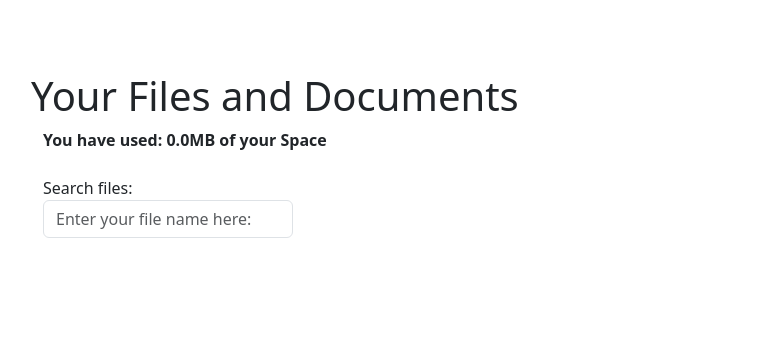
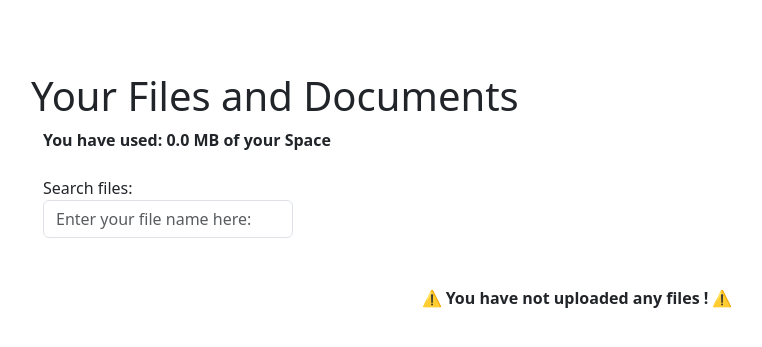
Before and after one commit to ravin-d-27/File_Transfer_Server, a Django app: page /files/ in a window 1280 px wide. Shown: the part 61-408 px from the top of the page, without its empty margins (63-825 px from the left). Run offline with Django 4.2, Linux system fonts and the light colour scheme; the visitor is signed in with stand-in values (Sample User, id 1); data that the repository does not hold is empty; parts of the project's set-up code (start-up, migrations or seed data) failed here and were passed over.

Commit message:
Made the delete process visible and have fixed some functionality issues

```diff
--- a/File_Server/files/templates/files/file_list.html
+++ b/File_Server/files/templates/files/file_list.html
@@ -45,7 +45,7 @@
 
     <h1>Your Files and Documents</h1>
     <div class='container'>
-      <b>You have used: {{total_file_size_mb}}MB of your Space</b>
+      <b>You have used: {{total_file_size_mb}} MB of your Space</b>
     </div>
     <br>
     <div class='container'>
@@ -57,7 +57,11 @@
 
     <br>
     <br>
+    <div class='container' align='center'>
+      <p><b>{{ message_zero }}</b><p>
+    </div>
     <div class="row row-cols-1 row-cols-md-3 mb-3 text-center">
+
 
       {% for file in files %}
       <div class="col">
@@ -90,6 +94,7 @@
               <a href="{% url 'files:download_file' unique_token=file.unique_token %}" class="btn btn-success" id='download'>Download</a>
               <a href="{% url 'files:view_file' unique_token=file.unique_token %}" class="btn btn-warning" id='view' target="_blank">View</a>
               <a class="btn btn-danger" id='delete' href="{% url 'files:delete_file' unique_token=file.unique_token %}">Delete</a>
+
           </div>
           </div>
         </div>
--- a/File_Server/files/views.py
+++ b/File_Server/files/views.py
@@ -20,7 +20,10 @@ def file_list(request):
     total_file_size_mb = total_file_size_kb / 1024
     total_file_size_mb = round(total_file_size_mb, 2)
 
-    return render(request, 'files/file_list.html', {'files': files, 'total_file_size_mb': total_file_size_mb})
+    if total_file_size_mb==0:
+        return render(request, 'files/file_list.html', {'files': files, 'total_file_size_mb': total_file_size_mb,'message_zero':"⚠️ You have not uploaded any files ! ⚠️"})
+    else:
+        return render(request, 'files/file_list.html', {'files': files, 'total_file_size_mb': total_file_size_mb})
 
 
 @login_required
@@ -78,7 +81,7 @@ def delete_file(request, unique_token):
     file_instance.delete()
 
     files = UploadedFile.objects.filter(user=request.user)
-    return redirect('files:file_list')
+    return render(request,'files/file_list.html',{'delete_success':"The file {} is Deleted Successfully".format(file_path)})
 
 
 
```
